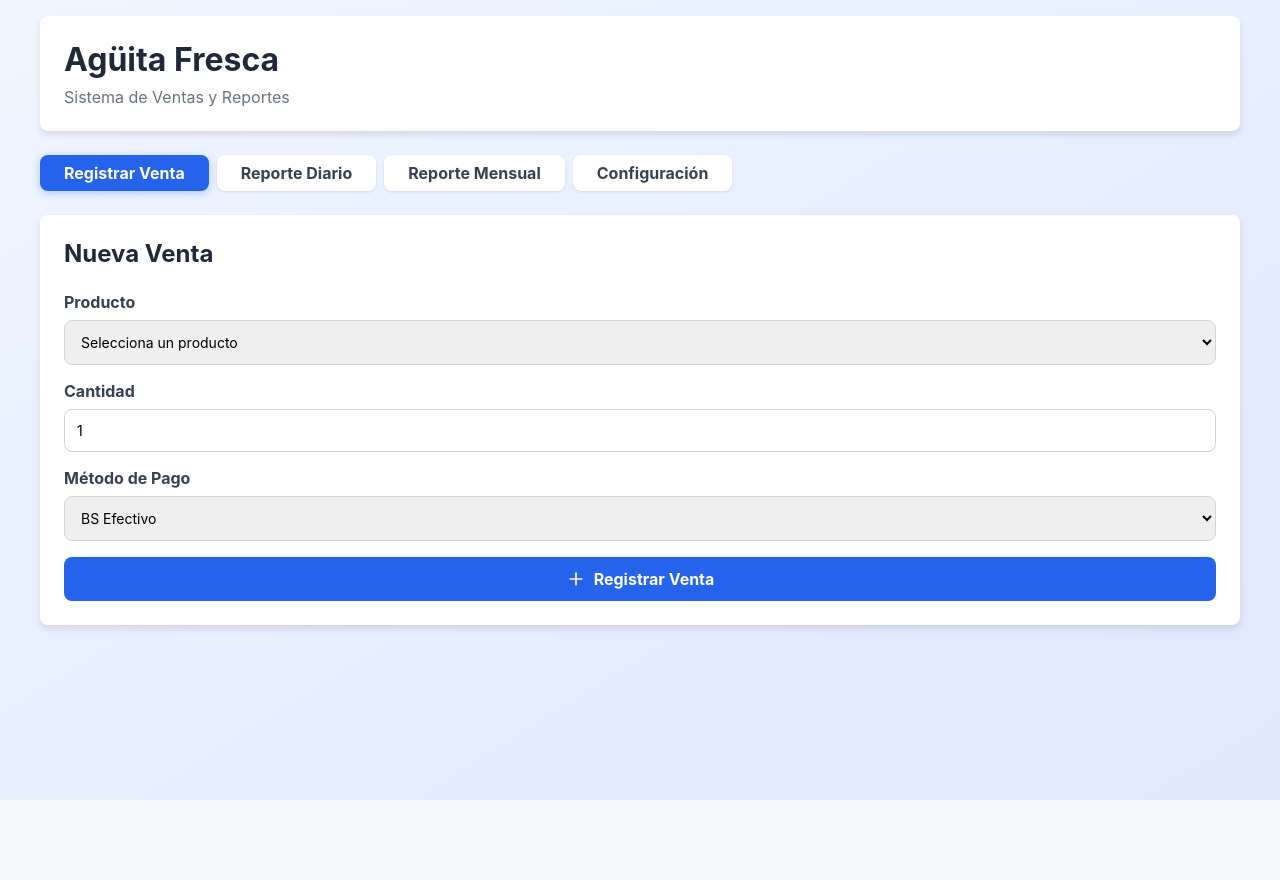
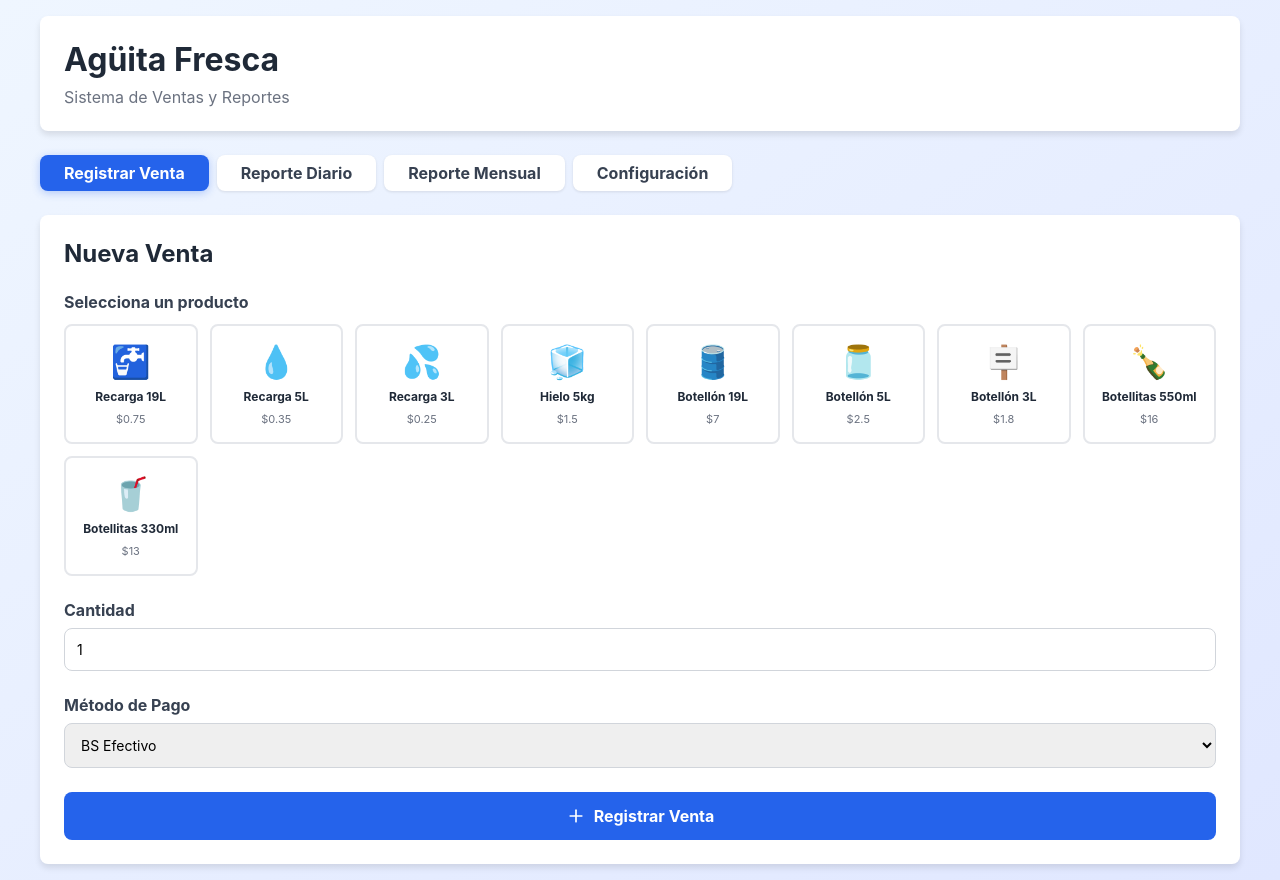
Before and after one commit to leoncley81-ux/Ag-ita-Fresca-, a React (Create React App) app: page / in a window 1280 px wide. Before the commit the page ends 800 px from the top, so only its background shows below. Built offline with nearby package versions, Linux system fonts and the light colour scheme.

Commit message:
Update App.jsx
Actualizar a botones con emojis

```diff
--- a/src/App.jsx
+++ b/src/App.jsx
@@ -8,16 +8,17 @@ export default function App() {
   const [sales, setSales] = useState([]);
   const [selectedMonth, setSelectedMonth] = useState(new Date().toISOString().slice(0, 7));
 
+  // Productos con emojis
   const products = [
-    { id: 'recarga_19', name: 'Recarga 19L', priceUSD: 0.75 },
-    { id: 'recarga_5', name: 'Recarga 5L', priceUSD: 0.35 },
-    { id: 'recarga_3', name: 'Recarga 3L', priceUSD: 0.25 },
-    { id: 'hielo', name: 'Hielo 5kg', priceUSD: 1.5 },
-    { id: 'botellon_19', name: 'Botellón nuevo 19L', priceUSD: 7.0 },
-    { id: 'botellon_5', name: 'Botellón nuevo 5L', priceUSD: 2.5 },
-    { id: 'botellon_3', name: 'Botellón nuevo 3L', priceUSD: 1.8 },
-    { id: 'botellitas_550', name: 'Botellitas 550ml (20 unid)', priceUSD: 16.0 },
-    { id: 'botellitas_330', name: 'Botellitas 330ml (24 unid)', priceUSD: 13.0 },
+    { id: 'recarga_19', name: 'Recarga 19L', emoji: '🚰', priceUSD: 0.75 },
+    { id: 'recarga_5', name: 'Recarga 5L', emoji: '💧', priceUSD: 0.35 },
+    { id: 'recarga_3', name: 'Recarga 3L', emoji: '💦', priceUSD: 0.25 },
+    { id: 'hielo', name: 'Hielo 5kg', emoji: '🧊', priceUSD: 1.5 },
+    { id: 'botellon_19', name: 'Botellón 19L', emoji: '🛢️', priceUSD: 7.0 },
+    { id: 'botellon_5', name: 'Botellón 5L', emoji: '🫙', priceUSD: 2.5 },
+    { id: 'botellon_3', name: 'Botellón 3L', emoji: '🪧', priceUSD: 1.8 },
+    { id: 'botellitas_550', name: 'Botellitas 550ml', emoji: '🍾', priceUSD: 16.0 },
+    { id: 'botellitas_330', name: 'Botellitas 330ml', emoji: '🥤', priceUSD: 13.0 },
   ];
 
   const paymentMethods = [
@@ -31,6 +32,7 @@ export default function App() {
     'Crédito'
   ];
 
+  // Cargar datos del localStorage
   useEffect(() => {
     const saved = localStorage.getItem('aguita_fresca_data');
     if (saved) {
@@ -40,6 +42,7 @@ export default function App() {
     }
   }, []);
 
+  // Guardar datos al localStorage
   const saveData = (newSales, rate) => {
     localStorage.setItem('aguita_fresca_data', JSON.stringify({
       sales: newSales,
@@ -47,6 +50,7 @@ export default function App() {
     }));
   };
 
+  // Registrar venta
   const handleAddSale = (product, quantity, paymentMethod) => {
     if (!exchangeRate) {
       alert('Por favor ingresa la tasa de cambio primero');
@@ -74,6 +78,7 @@ export default function App() {
     saveData(updatedSales, exchangeRate);
   };
 
+  // Actualizar tasa de cambio
   const handleUpdateRate = () => {
     const rate = parseFloat(exchangeInput);
     if (rate > 0) {
@@ -84,15 +89,18 @@ export default function App() {
     }
   };
 
+  // Obtener ventas del día
   const getTodaySales = () => {
     const today = new Date().toISOString().slice(0, 10);
     return sales.filter(s => s.date === today);
   };
 
+  // Obtener ventas del mes
   const getMonthSales = () => {
     return sales.filter(s => s.date.startsWith(selectedMonth));
   };
 
+  // Calcular totales
   const calculateTotals = (salesList) => {
     const totals = {
       totalBS: 0,
@@ -121,6 +129,7 @@ export default function App() {
     return totals;
   };
 
+  // Exportar a CSV
   const exportToCSV = (data, filename) => {
     const csv = [
       ['Fecha', 'Producto', 'Cantidad', 'Precio USD', 'Precio BS', 'Total BS', 'Método de Pago'],
@@ -201,6 +210,7 @@ export default function App() {
             <SalesForm products={products} paymentMethods={paymentMethods} onAddSale={handleAddSale} exchangeRate={exchangeRate} />
           </div>
         )}
+
         {/* Reporte Diario */}
         {currentPage === 'daily' && (
           <div style={{ display: 'grid', gap: '24px' }}>
@@ -218,6 +228,7 @@ export default function App() {
                 <p style={{ fontSize: '32px', fontWeight: 'bold', color: '#4f46e5', margin: 0 }}>{todaySales.length}</p>
               </div>
             </div>
+
             <div style={{ display: 'grid', gridTemplateColumns: 'repeat(auto-fit, minmax(300px, 1fr))', gap: '24px' }}>
               <div style={{ background: 'white', borderRadius: '8px', boxShadow: '0 4px 6px rgba(0,0,0,0.1)', padding: '24px' }}>
                 <h3 style={{ fontSize: '18px', fontWeight: 'bold', marginTop: 0, marginBottom: '16px' }}>Por Método de Pago</h3>
@@ -237,6 +248,7 @@ export default function App() {
                   )}
                 </div>
               </div>
+
               <div style={{ background: 'white', borderRadius: '8px', boxShadow: '0 4px 6px rgba(0,0,0,0.1)', padding: '24px' }}>
                 <h3 style={{ fontSize: '18px', fontWeight: 'bold', marginTop: 0, marginBottom: '16px' }}>Top Productos</h3>
                 <div>
@@ -259,6 +271,7 @@ export default function App() {
                 </div>
               </div>
             </div>
+
             {todaySales.length > 0 && (
               <button
                 onClick={() => exportToCSV(todaySales, `ventas_${new Date().toISOString().slice(0, 10)}.csv`)}
@@ -285,6 +298,7 @@ export default function App() {
             )}
           </div>
         )}
+
         {/* Reporte Mensual */}
         {currentPage === 'monthly' && (
           <div style={{ display: 'grid', gap: '24px' }}>
@@ -297,6 +311,7 @@ export default function App() {
                 style={{ width: '100%', maxWidth: '300px', padding: '8px', border: '1px solid #d1d5db', borderRadius: '8px', fontSize: '14px' }}
               />
             </div>
+
             <div style={{ display: 'grid', gridTemplateColumns: 'repeat(auto-fit, minmax(200px, 1fr))', gap: '16px' }}>
               <div style={{ background: 'white', borderRadius: '8px', padding: '24px', boxShadow: '0 1px 3px rgba(0,0,0,0.1)' }}>
                 <p style={{ color: '#6b7280', fontSize: '14px', margin: '0 0 8px 0' }}>Total BS</p>
@@ -311,6 +326,7 @@ export default function App() {
                 <p style={{ fontSize: '32px', fontWeight: 'bold', color: '#4f46e5', margin: 0 }}>{new Set(monthSales.map(s => s.date)).size}</p>
               </div>
             </div>
+
             <div style={{ background: 'white', borderRadius: '8px', boxShadow: '0 4px 6px rgba(0,0,0,0.1)', padding: '24px', overflowX: 'auto' }}>
               <h3 style={{ fontSize: '18px', fontWeight: 'bold', marginTop: 0, marginBottom: '16px' }}>Resumen por Producto</h3>
               <table style={{ width: '100%', fontSize: '14px', borderCollapse: 'collapse' }}>
@@ -340,6 +356,7 @@ export default function App() {
                 </tbody>
               </table>
             </div>
+
             {monthSales.length > 0 && (
               <button
                 onClick={() => exportToCSV(monthSales, `ventas_${selectedMonth}.csv`)}
@@ -366,6 +383,7 @@ export default function App() {
             )}
           </div>
         )}
+
         {/* Configuración */}
         {currentPage === 'settings' && (
           <div style={{ background: 'white', borderRadius: '8px', boxShadow: '0 4px 6px rgba(0,0,0,0.1)', padding: '24px', display: 'grid', gap: '24px' }}>
@@ -401,6 +419,7 @@ export default function App() {
                 </button>
               </div>
             </div>
+
             <div style={{ borderTop: '1px solid #e5e7eb', paddingTop: '24px' }}>
               <h3 style={{ fontSize: '16px', fontWeight: 'bold', marginTop: 0, marginBottom: '12px' }}>Información del Sistema</h3>
               <div style={{ background: '#f3f4f6', padding: '16px', borderRadius: '8px', display: 'grid', gap: '8px', fontSize: '14px' }}>
@@ -410,10 +429,11 @@ export default function App() {
                 <p style={{ margin: 0, fontSize: '12px', color: '#6b7280' }}>Última actualización: {new Date().toLocaleString('es-VE')}</p>
               </div>
             </div>
+
             <div style={{ borderTop: '1px solid #e5e7eb', paddingTop: '24px', background: '#fef3c7', padding: '16px', borderRadius: '8px' }}>
               <h3 style={{ fontWeight: 'bold', color: '#92400e', marginTop: 0, marginBottom: '8px' }}>⚠️ Importante</h3>
               <p style={{ fontSize: '14px', color: '#92400e', margin: '0 0 8px 0' }}>Los datos se guardan en tu navegador. Asegúrate de hacer backups regularmente descargando los CSV desde los reportes.</p>
-              <p style={{ fontSize: '12px', color: '#b45309', margin: 0 }}>Versión: 1.0.0 | Hecha para Agüita Fresca ✨</p>
+              <p style={{ fontSize: '12px', color: '#b45309', margin: 0 }}>Versión: 1.1.0 | Con botones visuales ✨</p>
             </div>
           </div>
         )}
@@ -422,49 +442,64 @@ export default function App() {
   );
 }
 
+// Componente para el formulario de ventas con BOTONES
 function SalesForm({ products, paymentMethods, onAddSale, exchangeRate }) {
-  const [selectedProductIdx, setSelectedProductIdx] = useState('');
+  const [selectedProduct, setSelectedProduct] = useState(null);
   const [quantity, setQuantity] = useState('1');
   const [paymentMethod, setPaymentMethod] = useState('BS Efectivo');
 
   const handleSubmit = () => {
-    if (selectedProductIdx === '' || !quantity) {
+    if (!selectedProduct || !quantity) {
       alert('Completa todos los campos');
       return;
     }
-
-    const product = products[parseInt(selectedProductIdx)];
-    onAddSale(product, quantity, paymentMethod);
+    onAddSale(selectedProduct, quantity, paymentMethod);
     setQuantity('1');
-    setSelectedProductIdx('');
+    setSelectedProduct(null);
     alert('✅ Venta registrada!');
   };
 
-  const selectedProduct = selectedProductIdx !== '' ? products[parseInt(selectedProductIdx)] : null;
   const priceInBS = selectedProduct ? (selectedProduct.priceUSD * (exchangeRate || 1)).toFixed(2) : 0;
 
   return (
-    <div style={{ display: 'grid', gap: '16px' }}>
+    <div style={{ display: 'grid', gap: '24px' }}>
+      {/* GRID DE PRODUCTOS CON EMOJIS */}
       <div>
-        <label style={{ display: 'block', color: '#374151', fontWeight: 'bold', marginBottom: '8px' }}>Producto</label>
-        <select
-          value={selectedProductIdx}
-          onChange={(e) => setSelectedProductIdx(e.target.value)}
-          style={{ width: '100%', padding: '12px', border: '1px solid #d1d5db', borderRadius: '8px', fontSize: '14px' }}
-        >
-          <option value="">Selecciona un producto</option>
-          {products.map((p, i) => (
-            <option key={i} value={i}>
-              {p.name} - ${p.priceUSD}
-            </option>
+        <label style={{ display: 'block', color: '#374151', fontWeight: 'bold', marginBottom: '12px' }}>Selecciona un producto</label>
+        <div style={{ display: 'grid', gridTemplateColumns: 'repeat(auto-fit, minmax(120px, 1fr))', gap: '12px' }}>
+          {products.map((product) => (
+            <button
+              key={product.id}
+              onClick={() => setSelectedProduct(product)}
+              style={{
+                padding: '16px 12px',
+                border: selectedProduct?.id === product.id ? '3px solid #2563eb' : '2px solid #e5e7eb',
+                borderRadius: '8px',
+                background: selectedProduct?.id === product.id ? '#eff6ff' : 'white',
+                cursor: 'pointer',
+                transition: 'all 0.2s',
+                display: 'flex',
+                flexDirection: 'column',
+                alignItems: 'center',
+                gap: '8px',
+                boxShadow: selectedProduct?.id === product.id ? '0 2px 8px rgba(37, 99, 235, 0.3)' : 'none'
+              }}
+              onMouseOver={(e) => !selectedProduct || selectedProduct.id !== product.id ? e.currentTarget.style.borderColor = '#2563eb' : null}
+              onMouseOut={(e) => !selectedProduct || selectedProduct.id !== product.id ? e.currentTarget.style.borderColor = '#e5e7eb' : null}
+            >
+              <span style={{ fontSize: '32px' }}>{product.emoji}</span>
+              <span style={{ fontSize: '12px', fontWeight: 'bold', color: '#1f2937', textAlign: 'center' }}>{product.name}</span>
+              <span style={{ fontSize: '11px', color: '#6b7280' }}>${product.priceUSD}</span>
+            </button>
           ))}
-        </select>
+        </div>
         {selectedProduct && (
-          <p style={{ fontSize: '12px', color: '#6b7280', margin: '8px 0 0 0' }}>
-            Precio en BS: {priceInBS} BS
+          <p style={{ fontSize: '12px', color: '#6b7280', margin: '12px 0 0 0' }}>
+            ✅ Seleccionado: {selectedProduct.name} - Precio en BS: {priceInBS} BS
           </p>
         )}
       </div>
+
       <div>
         <label style={{ display: 'block', color: '#374151', fontWeight: 'bold', marginBottom: '8px' }}>Cantidad</label>
         <input
@@ -475,6 +510,7 @@ function SalesForm({ products, paymentMethods, onAddSale, exchangeRate }) {
           style={{ width: '100%', padding: '12px', border: '1px solid #d1d5db', borderRadius: '8px', fontSize: '14px' }}
         />
       </div>
+
       <div>
         <label style={{ display: 'block', color: '#374151', fontWeight: 'bold', marginBottom: '8px' }}>Método de Pago</label>
         <select
@@ -489,11 +525,12 @@ function SalesForm({ products, paymentMethods, onAddSale, exchangeRate }) {
           ))}
         </select>
       </div>
+
       <button
         onClick={handleSubmit}
         style={{
           width: '100%',
-          padding: '12px',
+          padding: '14px',
           background: '#2563eb',
           color: 'white',
           border: 'none',
```
